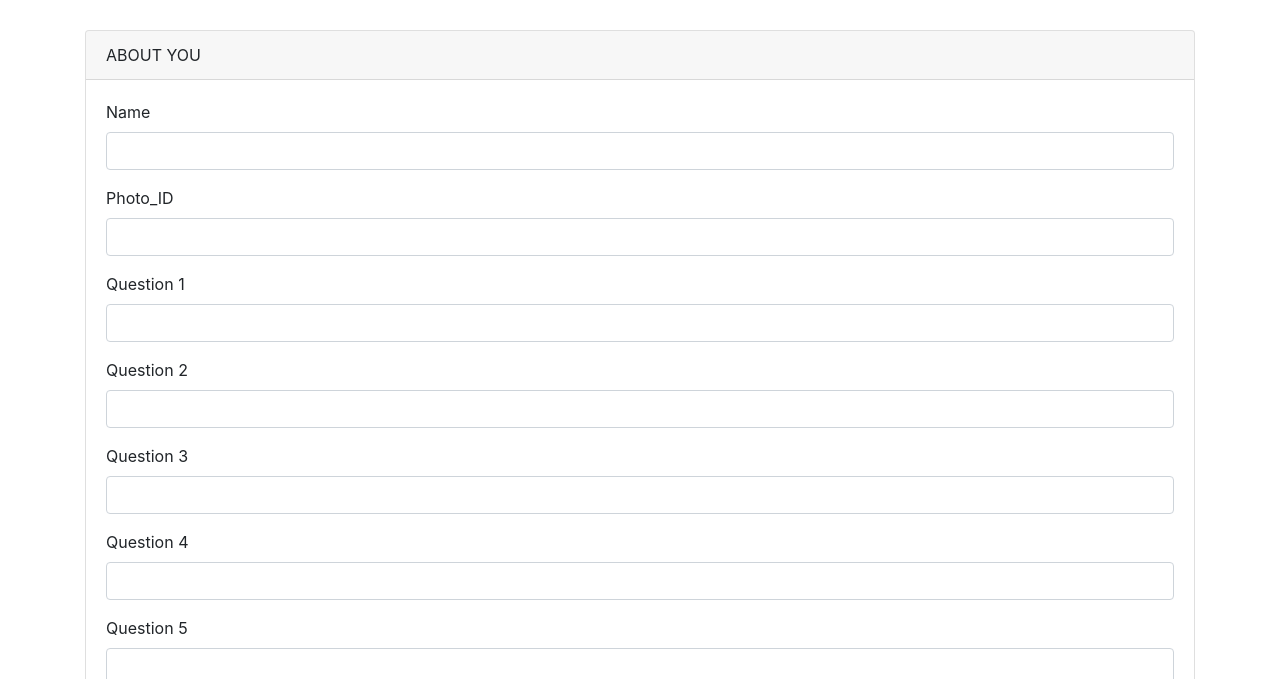
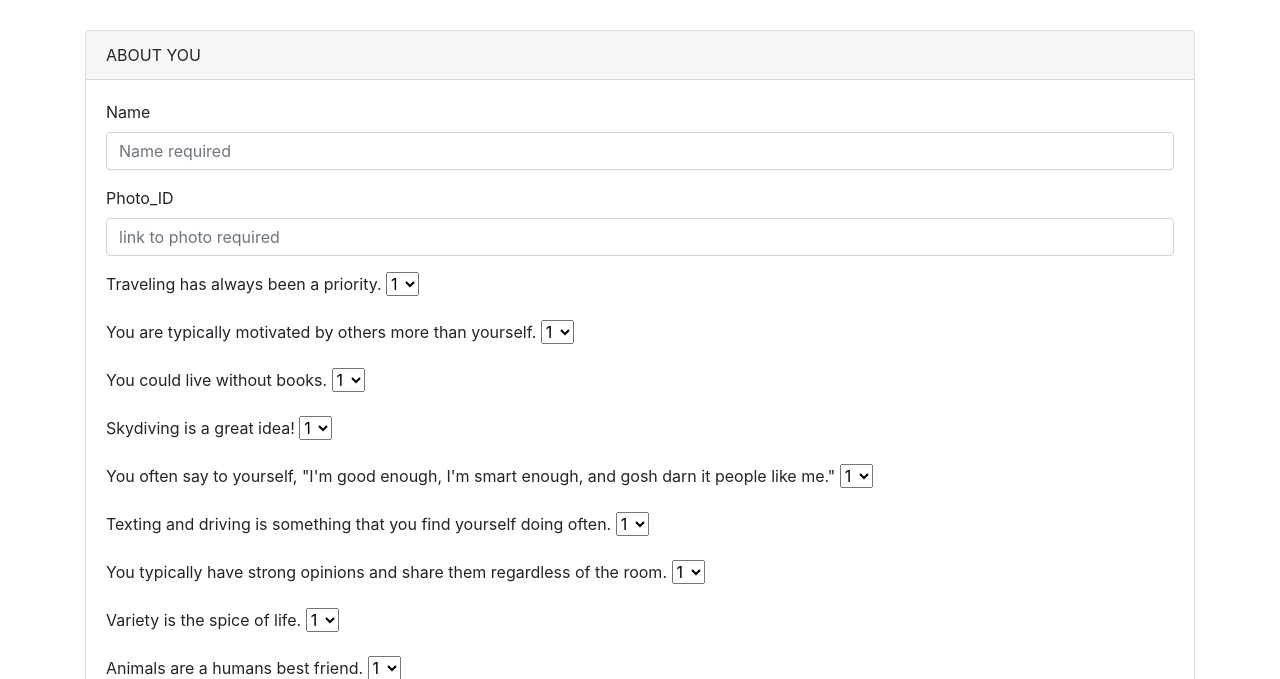
Before and after one commit to klhelker/FriendFinder, a website: page app/public/survey.html in a window 1280 px wide. Shown: the part 121-800 px from the top of the page. Drawn offline with nearby package versions, Linux system fonts and the light colour scheme.

Commit message:
updating

```diff
--- a/app/public/survey.html
+++ b/app/public/survey.html
@@ -37,54 +37,126 @@
             <form role="form">
               <div class="form-group">
                 <label for="friend-name">Name</label>
-                <input type="text" class="form-control" id="friend-name">
+                <input id="friend-name" type="text" class="form-control" placeholder="Name required">
               </div>
               <div class="form-group">
-                <label for="friend-phone">Photo_ID</label>
-                <input type="text" class="form-control" id="friend-photo">
+                <label for="friend-photo">Photo_ID</label>
+                <input id="friend-photo" type="text" class="form-control" placeholder="link to photo required">
               </div>
-              <form role="form">
+              <!-- <form role="form"> -->
                 <div class="form-group">
-                  <label for="reserve-name">Question 1</label>
-                  <input type="text" class="form-control" id="friend-name">
+                  <label for="Question1">Traveling has always been a priority.</label>
+                  <!-- <input type="text" class="form-control" id="Question1"> -->
+                  <select id="answer" name="business">
+                      <option value="First Choice">1</option>
+                      <option value="Second Choice">2</option>
+                      <option value="Third Choice">3</option>
+                      <option value="Fourth Choice">4</option>
+                      <option value="Fifty Choice">5</option>
+                  </select>
+                <!-- </label> -->
                 </div>
                 <div class="form-group">
-                  <label for="reserve-phone">Question 2</label>
-                  <input type="text" class="form-control" id="friend-photo">
+                  <label for="Question2">You are typically motivated by others more than yourself.</label>
+                  <!-- <input type="text" class="form-control" id="friend-photo"> -->
+                  <select id="answer" name="business">
+                    <option value="First Choice">1</option>
+                    <option value="Second Choice">2</option>
+                    <option value="Third Choice">3</option>
+                    <option value="Fourth Choice">4</option>
+                    <option value="Fifty Choice">5</option>
+                </select>
                 </div>
                 <div class="form-group">
-                    <label for="reserve-phone">Question 3</label>
-                    <input type="text" class="form-control" id="friend-photo">
+                    <label for="Question3">You could live without books.</label>
+                    <!-- <input type="text" class="form-control" id="friend-photo"> -->
+                    <select id="answer" name="business">
+                      <option value="First Choice">1</option>
+                      <option value="Second Choice">2</option>
+                      <option value="Third Choice">3</option>
+                      <option value="Fourth Choice">4</option>
+                      <option value="Fifty Choice">5</option>
+                  </select>
                   </div>
                   <form role="form">
                     <div class="form-group">
-                      <label for="reserve-name">Question 4</label>
-                      <input type="text" class="form-control" id="friend-name">
+                      <label for="Question4">Skydiving is a great idea!</label>
+                      <!-- <input type="text" class="form-control" id="friend-name"> -->
+                      <select id="answer" name="business">
+                        <option value="First Choice">1</option>
+                        <option value="Second Choice">2</option>
+                        <option value="Third Choice">3</option>
+                        <option value="Fourth Choice">4</option>
+                        <option value="Fifty Choice">5</option>
+                    </select>
                     </div>
                     <div class="form-group">
-                      <label for="reserve-phone">Question 5</label>
-                      <input type="text" class="form-control" id="friend-photo">
+                      <label for="Question5">You often say to yourself, "I'm good enough, I'm smart enough, and gosh darn it people like me."</label>
+                      <!-- <input type="text" class="form-control" id="friend-photo"> -->
+                      <select id="answer" name="business">
+                        <option value="First Choice">1</option>
+                        <option value="Second Choice">2</option>
+                        <option value="Third Choice">3</option>
+                        <option value="Fourth Choice">4</option>
+                        <option value="Fifty Choice">5</option>
+                    </select>
                     </div>
                     <div class="form-group">
-                        <label for="reserve-phone">Question 6</label>
-                        <input type="text" class="form-control" id="friend-photo">
+                        <label for="Question6">Texting and driving is something that you find yourself doing often.</label>
+                        <!-- <input type="text" class="form-control" id="friend-photo"> -->
+                        <select id="answer" name="business">
+                          <option value="First Choice">1</option>
+                          <option value="Second Choice">2</option>
+                          <option value="Third Choice">3</option>
+                          <option value="Fourth Choice">4</option>
+                          <option value="Fifty Choice">5</option>
+                      </select>
                       </div>
                       <div class="form-group">
-                          <label for="reserve-phone">Questions 7</label>
-                          <input type="text" class="form-control" id="friend-photo">
+                          <label for="Question7">You typically have strong opinions and share them regardless of the room.</label>
+                          <!-- <input type="text" class="form-control" id="friend-photo"> -->
+                          <select id="answer" name="business">
+                            <option value="First Choice">1</option>
+                            <option value="Second Choice">2</option>
+                            <option value="Third Choice">3</option>
+                            <option value="Fourth Choice">4</option>
+                            <option value="Fifty Choice">5</option>
+                        </select>
                         </div>
                         <form role="form">
                           <div class="form-group">
-                            <label for="reserve-name">Question 8</label>
-                            <input type="text" class="form-control" id="friend-name">
+                            <label for="Question8">Variety is the spice of life.</label>
+                            <!-- <input type="text" class="form-control" id="friend-name"> -->
+                            <select id="answer" name="business">
+                              <option value="First Choice">1</option>
+                              <option value="Second Choice">2</option>
+                              <option value="Third Choice">3</option>
+                              <option value="Fourth Choice">4</option>
+                              <option value="Fifty Choice">5</option>
+                          </select>
                           </div>
                           <div class="form-group">
-                            <label for="reserve-phone">Question 9</label>
-                            <input type="text" class="form-control" id="friend-photo">
+                            <label for="Question9">Animals are a humans best friend.</label>
+                            <!-- <input type="text" class="form-control" id="friend-photo"> -->
+                            <select id="answer" name="business">
+                              <option value="First Choice">1</option>
+                              <option value="Second Choice">2</option>
+                              <option value="Third Choice">3</option>
+                              <option value="Fourth Choice">4</option>
+                              <option value="Fifty Choice">5</option>
+                          </select>
                           </div>
+
                           <div class="form-group">
-                            <label for="reserve-phone">Question 10</label>
-                            <input type="text" class="form-control" id="friend-photo">
+                            <label for="Question10">I am most content in nature.</label>
+                            <select id="answer" name="business">
+                              <option value="First Choice">1</option>
+                              <option value="Second Choice">2</option>
+                              <option value="Third Choice">3</option>
+                              <option value="Fourth Choice">4</option>
+                              <option value="Fifty Choice">5</option>
+                          </select>
+                            <!-- <input type="text" class="form-control" id="friend-photo"> -->
                           </div>
             </form>
           </div>
@@ -133,7 +205,6 @@
     // This line is the magic. It"s very similar to the standard ajax function we used.
     // Essentially we give it a URL, we give it the object we want to send, then we have a "callback".
     // The callback is the response of the server. In our case, we set up code in api-routes that "returns" true or false
-    // depending on if a tables is available or not.
 
     $.post("/api/friends", newFriend,
       function(data) {
@@ -167,10 +238,10 @@
         // Loop through and display each of the customers
         for (var i = 0; i < friendData.length; i++) {
 
-          // Get a reference to the tableList element and populate it with tables
+          // Get a reference to element and populate it with friends
           var friendList = $("#friendList");
 
-          // Then display the fields in the HTML (Section Name, Date, URL)
+          // Then display the fields in the HTML
           var friendInfo = $("<li class='list-group-item mt-4'>");
 
           friendInfo.append(
@@ -181,7 +252,7 @@
             $("<h2>").text("Score: " + scoreData[i].scoreNumber)
           );
 
-          friendList.append(listItem);
+          friendList.append(friendInfo);
         }
       });
   }
--- a/app/routing/apiRoutes.js
+++ b/app/routing/apiRoutes.js
@@ -1,4 +1,4 @@
-const friendData = require ("../data");
+const friendData = require ("../data/friends");
 const router = require("express").Router();
 // const "db info"
 router.get("/api/friends", function (req, res) {
```
Also changed, not shown: app/data/friends.js (+20 -54 lines), app/public/index.html (+4 -3 lines).
